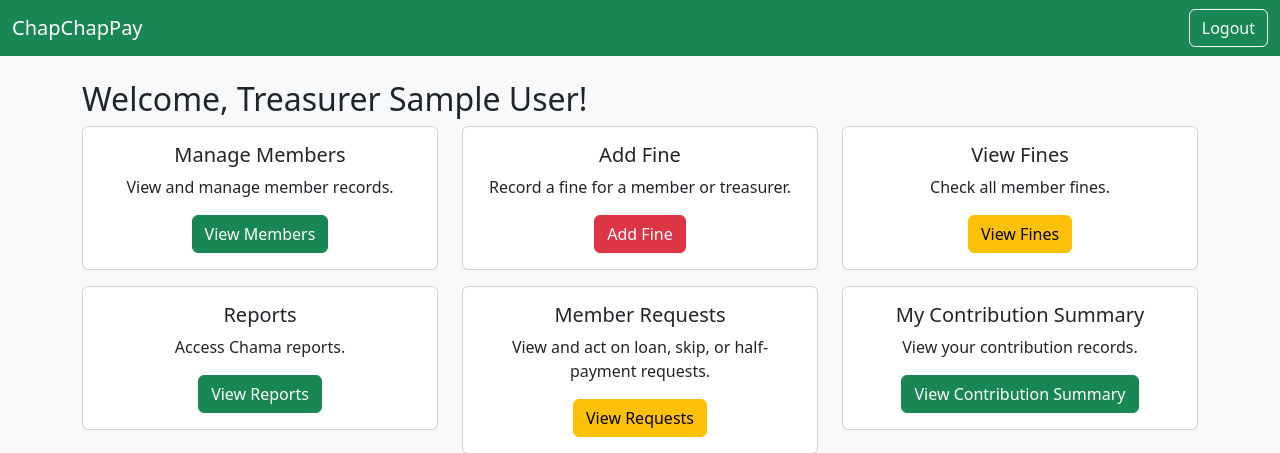
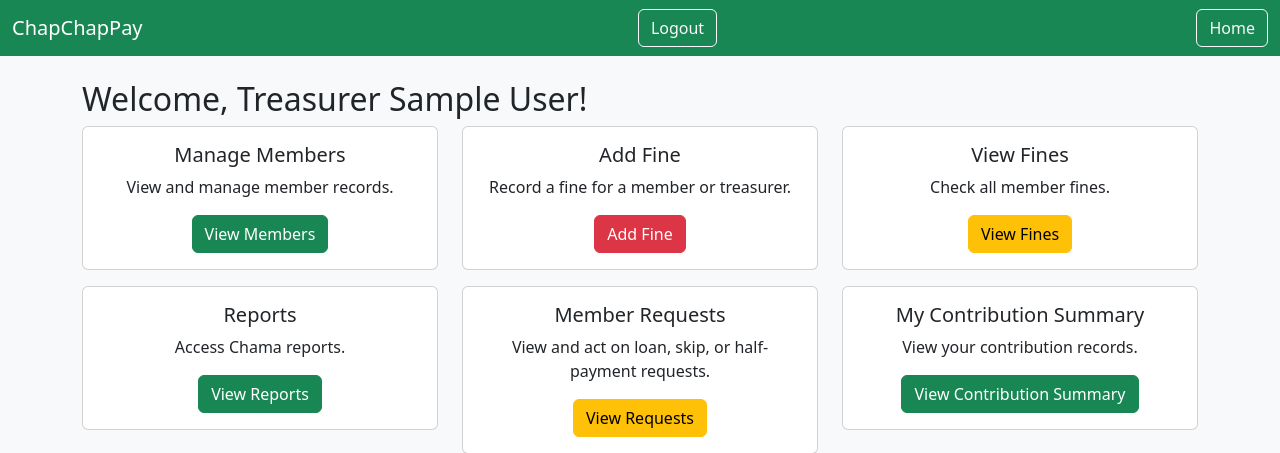
Before and after one commit to mukamisrealm/ChapChapPay, a PHP site: page /treasurerdashboard.php in a window 1280 px wide. Shown: the top 453 px of the page. Run offline with PHP 8.4, Linux system fonts and the light colour scheme; the visitor is signed in with stand-in values (Sample User, id 1).

Commit message:
added a home link

```diff
--- a/admindashboard.php
+++ b/admindashboard.php
@@ -23,6 +23,9 @@ $name = $_SESSION['name'];
     <a class="navbar-brand" href="#">ChapChapPay</a>
     <div class="d-flex">
       <a href="logout.php" class="btn btn-outline-light">Logout</a>
+    </div>
+    <div class="d-flex">
+      <a href="index.php" class="btn btn-outline-light">Home</a>
     </div>
   </div>
 </nav>
--- a/memberdashboard.php
+++ b/memberdashboard.php
@@ -26,6 +26,9 @@ $name = $_SESSION['name'];
     <a class="navbar-brand" href="#">ChapChapPay</a>
     <div class="d-flex">
       <a href="logout.php" class="btn btn-outline-light">Logout</a>
+    </div>
+    <div class="d-flex">
+      <a href="index.php" class="btn btn-outline-light">Home</a>
     </div>
   </div>
 </nav>
--- a/treasurerdashboard.php
+++ b/treasurerdashboard.php
@@ -26,7 +26,10 @@ $name = $_SESSION['name'];
   <div class="container-fluid">
     <a class="navbar-brand" href="#">ChapChapPay</a>
     <div class="d-flex">
-      <a href="../logout.php" class="btn btn-outline-light">Logout</a>
+      <a href="logout.php" class="btn btn-outline-light">Logout</a>
+    </div>
+    <div class="d-flex">
+      <a href="index.php" class="btn btn-outline-light">Home</a>
     </div>
   </div>
 </nav>
```
